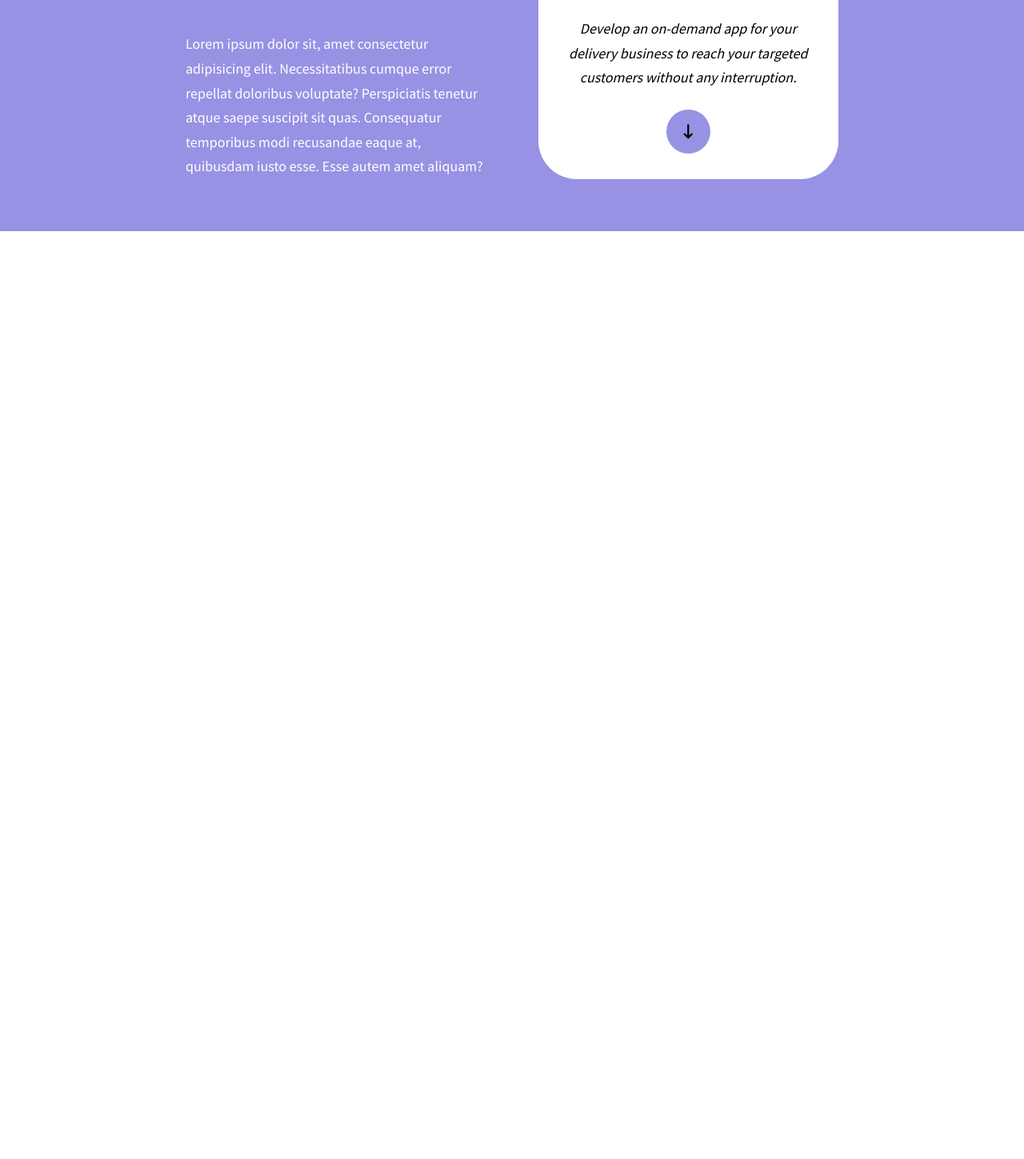
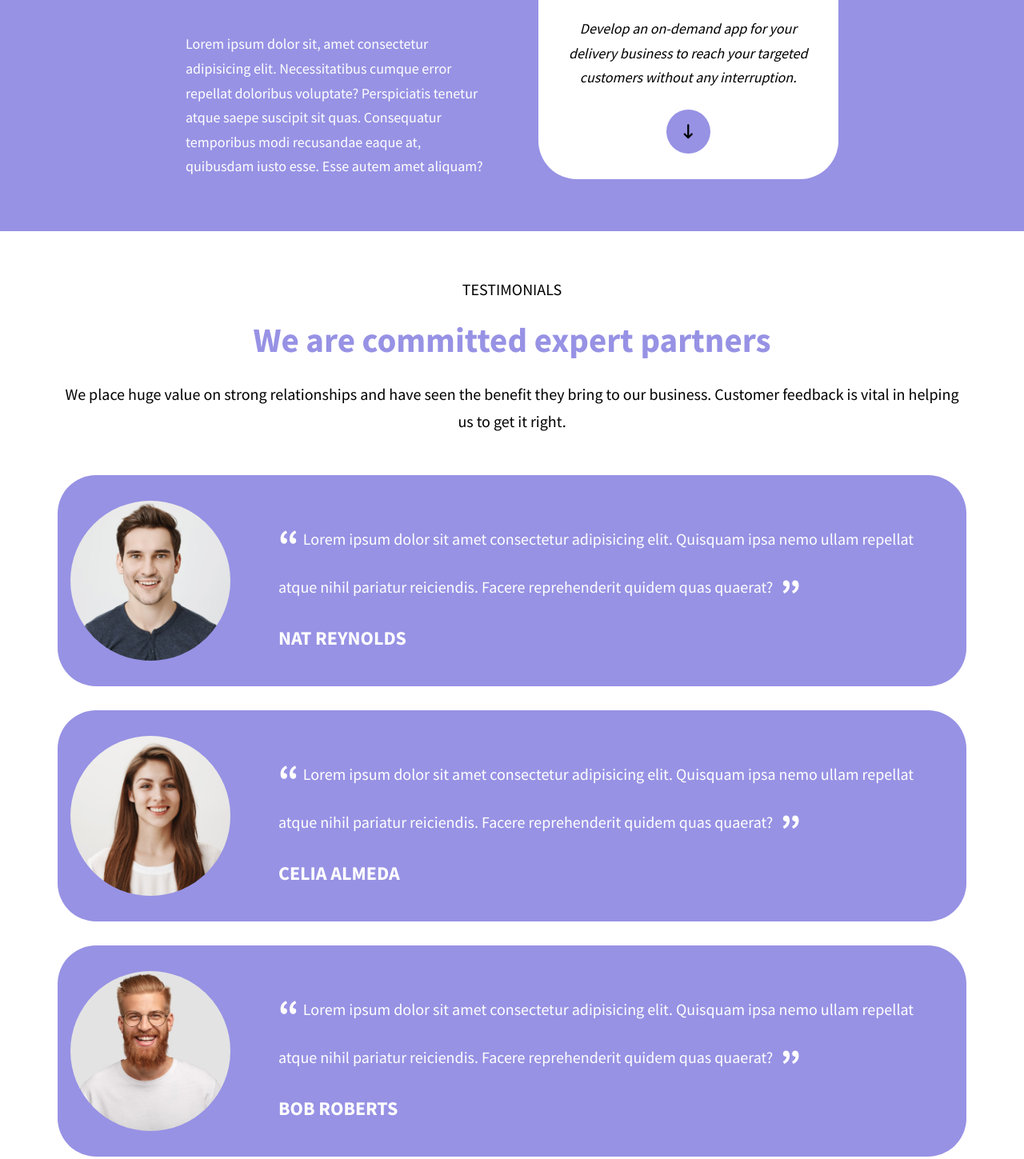
Before and after one commit to spellcry/htmlcss-responsive-layout, a plain HTML site: page index.html in a window 1280 px wide. Shown: the part 1613-3062 px from the top of the page at 80% size. Before the commit the page ends 1902 px from the top, so only its background shows below. Drawn offline with Linux system fonts and the light colour scheme.

Commit message:
testimonials

```diff
--- a/css/style.css
+++ b/css/style.css
@@ -36,7 +36,8 @@ button {
     font-family: "Source Sans Pro", sans-serif;
 }
 
-p {
+p,
+blockquote {
     line-height: 1.7;
 }
 
@@ -218,6 +219,82 @@ body {
     background-color: var(--violet);
 }
 
+/* ! Testimonials */
+.testimonials {
+    font-size: 20px;
+    padding-block: 3.75rem 6.875rem;
+    text-align: center;
+}
+
+.testimonials .card {
+    flex-direction: column;
+    gap: 1.5rem;
+    padding: 2rem 1.25rem;
+    border-radius: 48px;
+    background-color: var(--violet);
+    color: #fff;
+}
+
+.testimonials .card:not(:last-child) {
+    margin-bottom: 1.875rem;
+}
+
+.testimonials .card__img img {
+    max-width: 200px;
+    margin-inline: auto;
+    border-radius: 50%;
+    aspect-ratio: 1/1;
+    object-fit: cover;
+}
+
+.testimonials .intro__subtitle {
+    font-size: 1.25rem;
+    margin-bottom: 1.5rem;
+    font-weight: normal;
+    text-transform: uppercase;
+}
+
+.testimonials .intro__title {
+    font-size: 2.125rem;
+    margin-bottom: 1.5rem;
+    color: var(--violet);
+}
+
+.testimonials .intro__text {
+    margin-bottom: 3.125rem;
+}
+
+.testimonials .description__text {
+    margin-bottom: 1.5rem;
+    line-height: initial;
+}
+
+.testimonials .description__text::before {
+    content: "\201C";
+    display: inline-block;
+    position: relative;
+    margin-right: 5px;
+    top: 15px;
+    font-size: 3rem;
+    font-weight: bold;
+}
+
+.testimonials .description__text::after {
+    content: "\201D";
+    display: inline-block;
+    position: relative;
+    margin-left: 5px;
+    bottom: -18px;
+    font-size: 3rem;
+    font-weight: bold;
+}
+
+.testimonials .description__author {
+    text-transform: uppercase;
+    font-weight: bold;
+    font-size: 1.5rem;
+}
+
 /* -------------------------------------------------------------------------------- */
 /* ! TABLET VERSION */
 /* -------------------------------------------------------------------------------- */
@@ -249,6 +326,35 @@ body {
     /* ! Strategic */
     .strategic {
         font-size: 18px;
+    }
+
+    /* ! Testimonials */
+    .testimonials .intro__title {
+        font-size: 2.6875rem;
+    }
+
+    .testimonials .card {
+        flex-direction: row;
+        padding-inline: 16px;
+        gap: 1.875rem;
+        text-align: left;
+    }
+
+    .testimonials .card .col:first-child {
+        flex-basis: 0;
+        flex-grow: 1;
+        max-width: 200px;
+    }
+
+    .testimonials .card .col:last-child {
+        flex-basis: 0;
+        flex-grow: 1;
+        display: flex;
+        align-items: center;
+    }
+
+    .testimonials .card__img img {
+        margin-inline: 0;
     }
 
 }
@@ -322,4 +428,9 @@ body {
     .strategic .card-wrapper .col:last-child .card {
         align-self: flex-end;
     }
+
+    /* ! Testimonials */
+    .testimonials .card {
+        gap: 3.75rem;
+    }
 }
--- a/index.html
+++ b/index.html
@@ -133,6 +133,73 @@
         </section>
         <!-- Strategic END -->
 
+        <!-- Testimonials START -->
+        <section class="testimonials">
+            <div class="container">
+                <div class="testimonials__intro intro">
+                    <h4 class="intro__subtitle">Testimonials</h4>
+                    <h2 class="intro__title">We are committed expert partners</h2>
+                    <p class="intro__text">We place huge value on strong relationships and have seen the benefit they
+                        bring to our business. Customer feedback is vital in helping us to get it right.</p>
+                </div>
+                <div class="card row">
+                    <div class="col">
+                        <figure class="card__img">
+                            <img src="img/testimonial1.jpg" alt="uomo moro">
+                        </figure>
+                    </div>
+                    <div class="col">
+                        <div class="card__description description">
+                            <blockquote class="description__text">Lorem ipsum dolor sit amet consectetur adipisicing
+                                elit.
+                                Quisquam
+                                ipsa nemo ullam
+                                repellat atque nihil pariatur reiciendis. Facere reprehenderit quidem quas quaerat?
+                            </blockquote>
+                            <p class="description__author">Nat Reynolds</p>
+                        </div>
+                    </div>
+                </div>
+                <div class="card row">
+                    <div class="col">
+                        <figure class="card__img">
+                            <img src="img/testimonial2.jpg" alt="donna castana">
+                        </figure>
+                    </div>
+                    <div class="col">
+                        <div class="card__description description">
+                            <blockquote class="description__text">Lorem ipsum dolor sit amet consectetur adipisicing
+                                elit.
+                                Quisquam
+                                ipsa nemo ullam
+                                repellat atque nihil pariatur reiciendis. Facere reprehenderit quidem quas quaerat?
+                            </blockquote>
+                            <p class="description__author">Celia Almeda</p>
+                        </div>
+                    </div>
+                </div>
+                <div class="card row">
+                    <div class="col">
+                        <figure class="card__img">
+                            <img src="img/testimonial3.jpg" alt="uomo biondo">
+                        </figure>
+                    </div>
+                    <div class="col">
+                        <div class="card__description description">
+                            <blockquote class="description__text">Lorem ipsum dolor sit amet consectetur adipisicing
+                                elit.
+                                Quisquam
+                                ipsa nemo ullam
+                                repellat
+                                atque nihil pariatur reiciendis. Facere reprehenderit quidem quas quaerat?
+                            </blockquote>
+                            <p class="description__author">Bob Roberts</p>
+                        </div>
+                    </div>
+                </div>
+            </div>
+        </section>
+        <!-- Testimonials END -->
     </main>
 </body>
 
```
